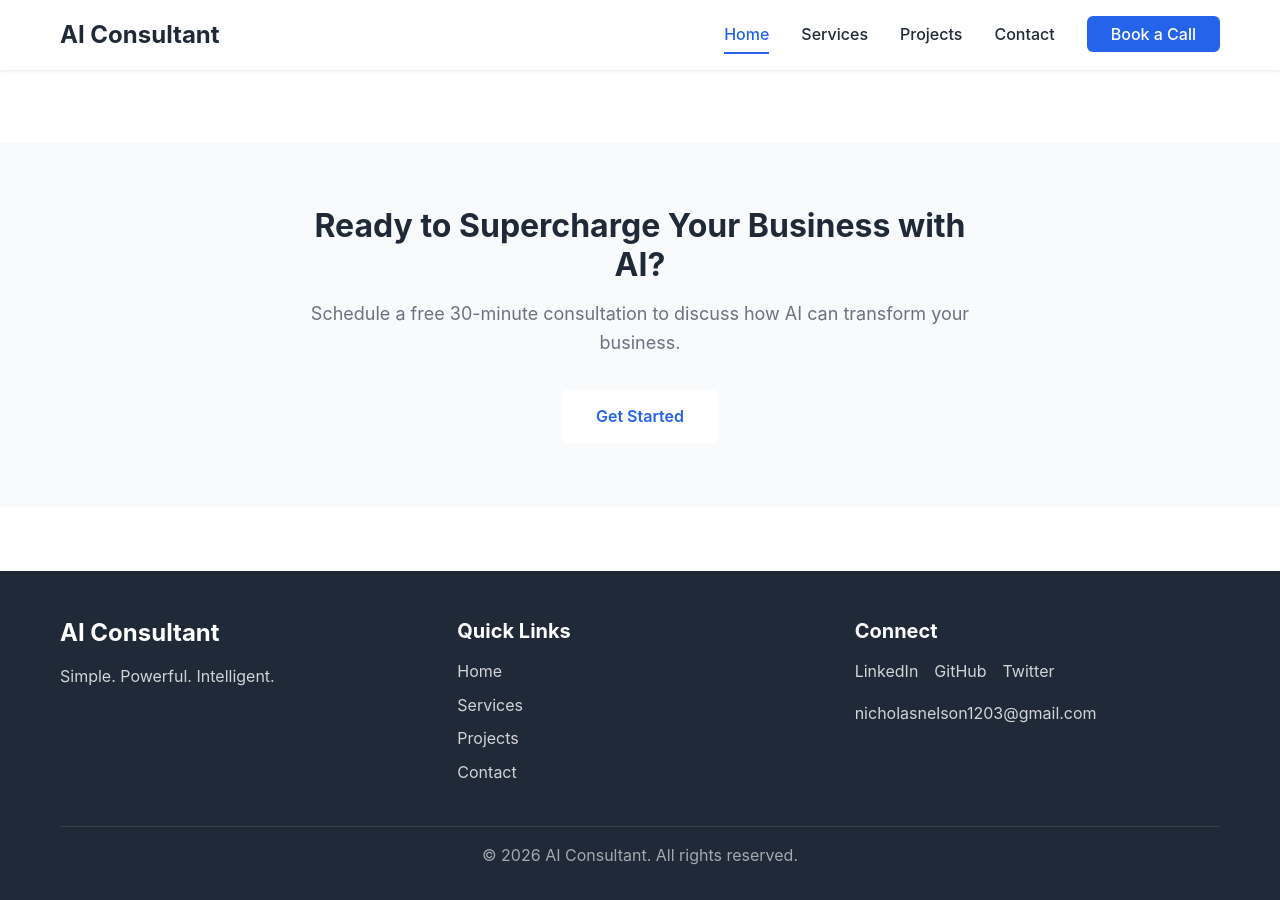
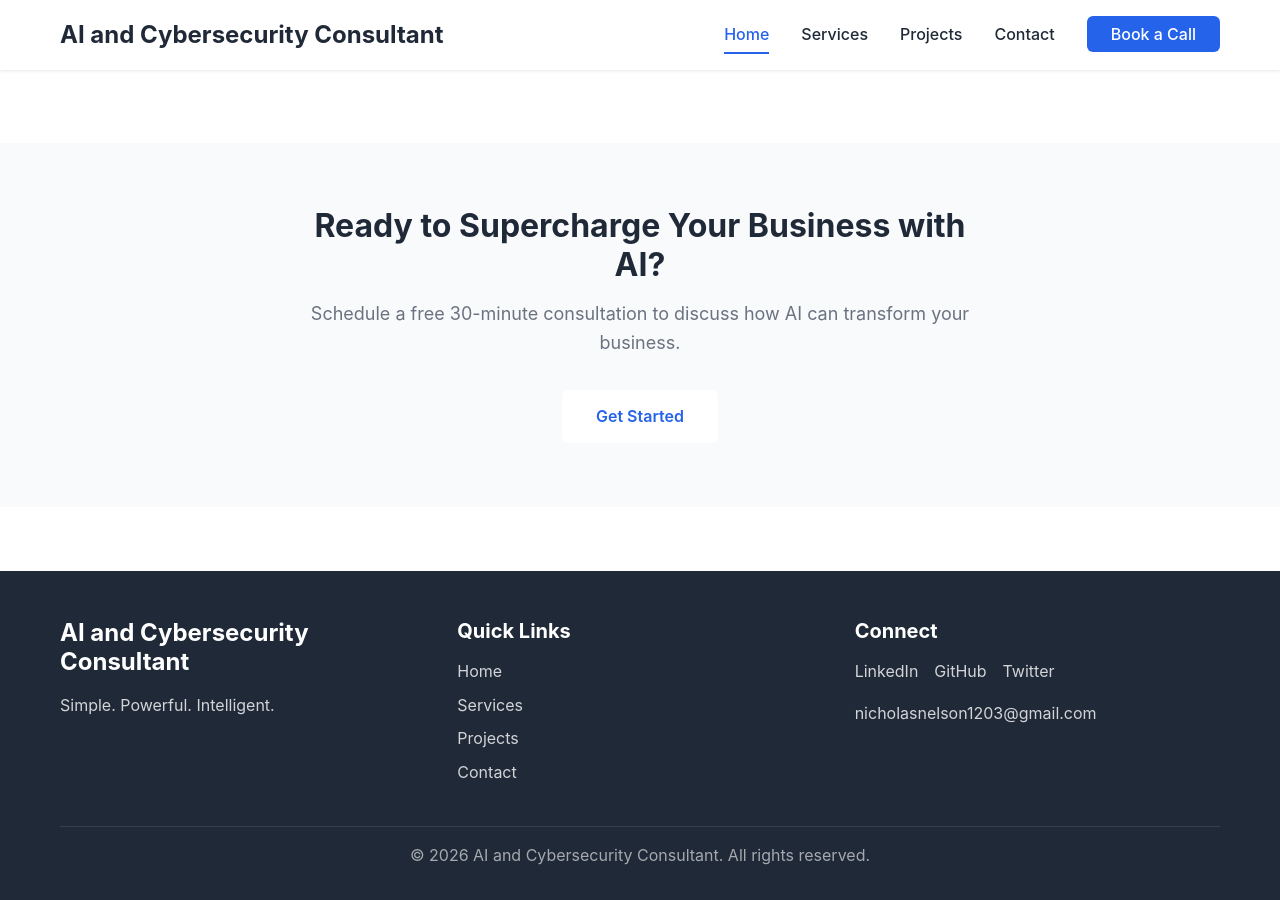
Before and after one commit to Eagolo135/Eagolo135.github.io, a Jekyll site: the page built from index.html, in a window 1280 px wide and 900 px high, scrolled down 2063 px. Built offline with Jekyll 4.4.1, drawn with Linux system fonts in a browser that asks for light colours; some of the changed text lies outside the part shown.

Commit message:
Rename to AI and Cybersecurity Consultant (update name and title)

```diff
--- a/_data/site.yml
+++ b/_data/site.yml
@@ -1,5 +1,5 @@
-name: AI Consultant
-title: AI Consultant — Minimal AI, Maximum Impact
+name: AI and Cybersecurity Consultant
+title: AI and Cybersecurity Consultant — Minimal AI, Maximum Impact
 tagline: Simple. Powerful. Intelligent.
 about: I'm an AI consultant specializing in helping businesses leverage
   artificial intelligence to solve complex problems, automate processes, and
```
